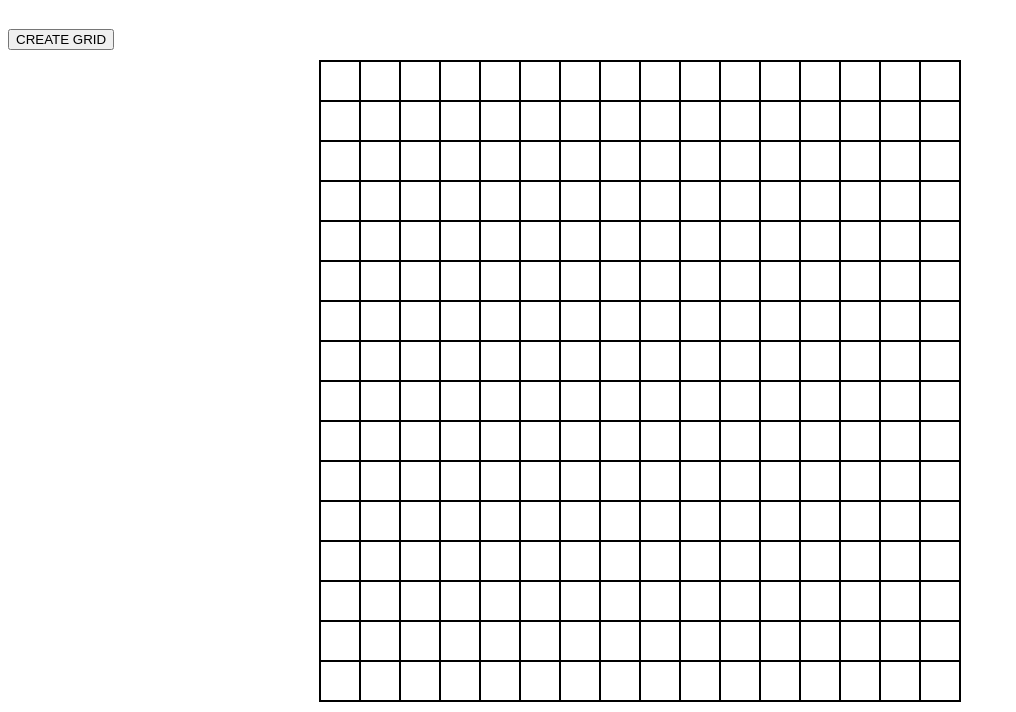
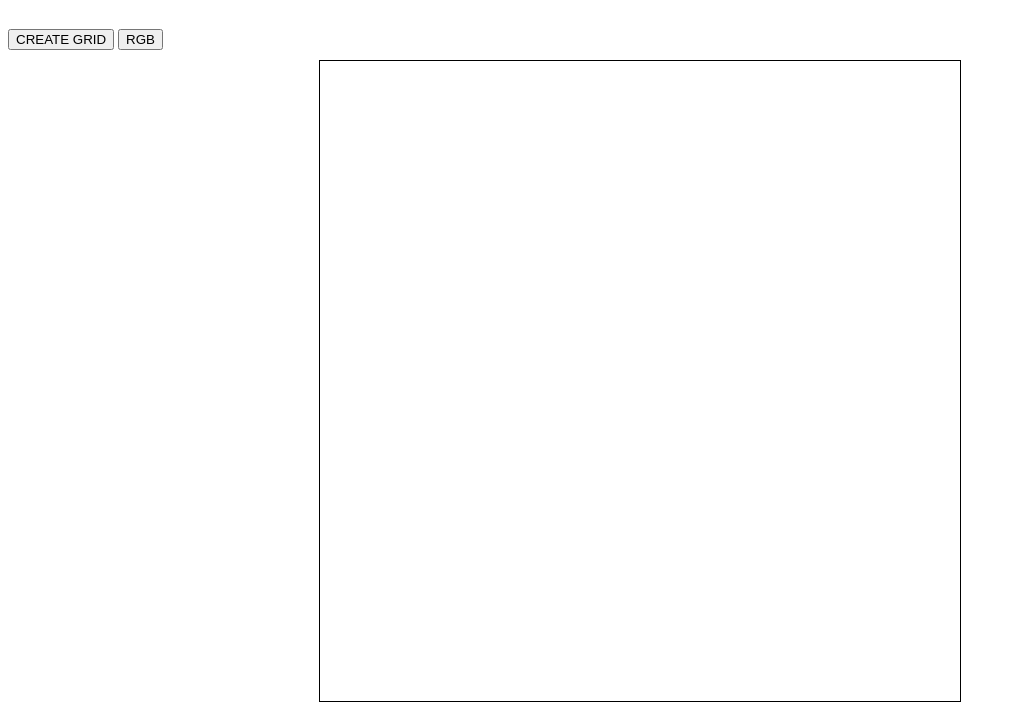
Before and after one commit to christorra93/Etch-a-Sketch, a plain HTML site: page index.html in a window 1280 px wide. Shown: the part 89-801 px from the top of the page, without its empty margins (0-1016 px from the left). Drawn offline with Linux system fonts and the light colour scheme.

Commit message:
Removed borders from the grid squares

```diff
--- a/index.html
+++ b/index.html
@@ -9,7 +9,10 @@
 </head>
 <body>
     <h1>Etch-a-Sketch</h1>
-    <button id="gridbtn">CREATE GRID</button>
+    <div class="buttons">
+        <button id="gridbtn">CREATE GRID</button>
+        <button id="rgb">RGB</button>
+    </div>
     <div id="container"></div>
 </body>
 </html>
--- a/script.js
+++ b/script.js
@@ -13,9 +13,6 @@ for(let i = 0 ; i< 16*16 ; i++){
 
     square.style.width = `${SIZE/16}px`;
     square.style.height = `${SIZE/16}px`;
-    square.style.border = '1px solid black';
-    square.style.boxSizing = 'border-box';
-
 
     grid.appendChild(square);
 }
@@ -58,8 +55,6 @@ function createGrid(){
 
         square.style.width = `${SIZE/size}px`;
         square.style.height = `${SIZE/size}px`;
-        square.style.border = '1px solid black';
-        square.style.boxSizing = 'border-box';
 
         grid.appendChild(square);
     }
```
